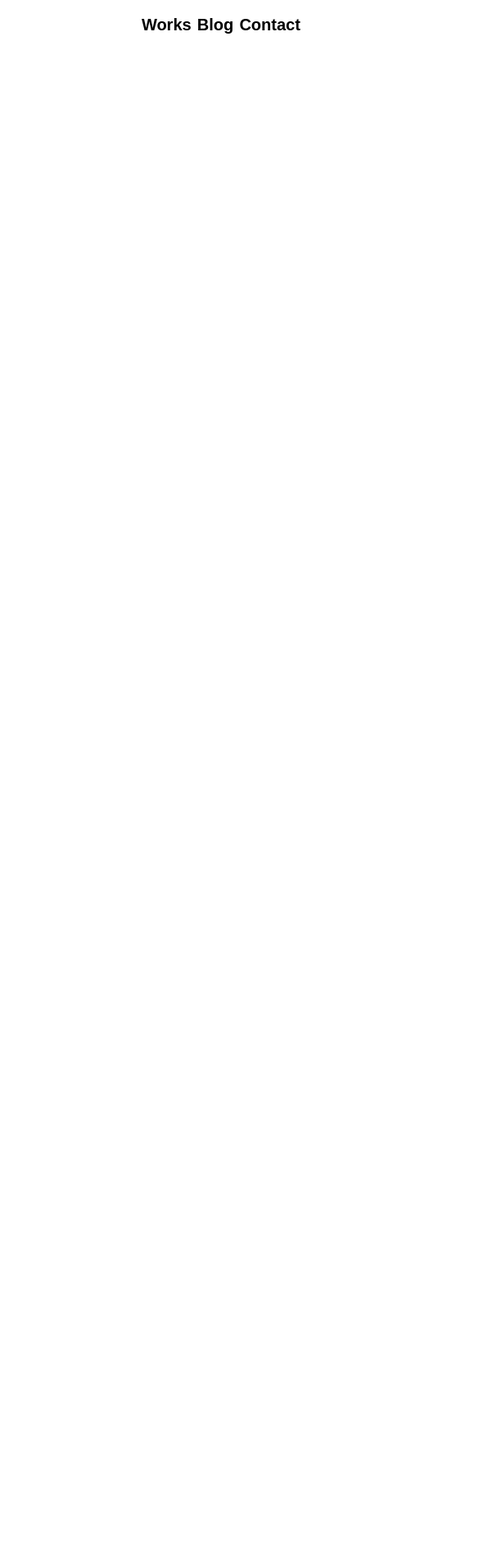
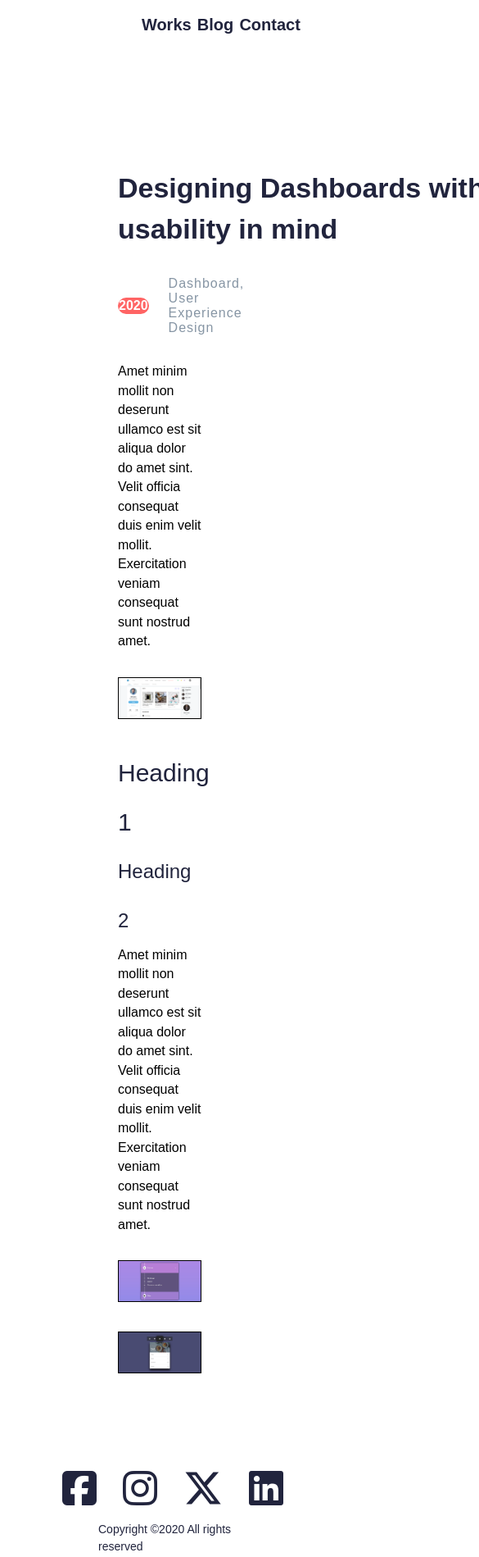
Before and after one commit to GYPNOSIS/my-portfolio, a plain HTML site: page index-4.html in a window 390 px wide. Shown: the top 1899 px of the page at 82% size, 585 px wide, since content can reach past the window. Before the commit the page ends 844 px from the top, so only its background shows below. Drawn offline with Linux system fonts and the light colour scheme.

Commit message:
first comment

```diff
--- a/css/style.css
+++ b/css/style.css
@@ -34,10 +34,14 @@ nav
 }
 .nav-item a
 {
-    color: var(--qora);
+    color: var(--coll);
     font-weight: 700;
     font-size: 20px;
     line-height: 29.38px;
+}
+.nav-item a:focus
+{
+    color: var(--button);
 }
 .autor-box
 {
@@ -215,6 +219,7 @@ section
     padding: 1px;
     width: 50px;
     text-align: center;
+    font-weight: 900;
 }
 .data-box h5
 {
@@ -343,3 +348,94 @@ footer
 {
     margin-top: 5rem;
 }
+
+
+.container
+{
+    width: 100%;
+    padding: 9rem;
+    padding-top: 3rem;
+    padding-bottom: 1rem;
+}
+
+.dashboard
+{
+    width: 100%;
+    margin-top: 6rem;
+}
+.dashboard h1
+{
+    font-weight: 700;
+    font-size: 34px;
+    margin-right: 60%;
+    line-height: 49.94px;
+    width: 506px;
+    color: var(--coll);
+}
+.data-box
+{
+    width: 100%;
+    display: flex;
+    justify-content: start;
+    margin-top: 2rem;
+    margin-bottom: 2rem;
+}
+.data-box .ss
+{
+    background-color: var(--button);
+    color: var(--oq);
+    border-radius: 10px;
+    padding: 1px;
+    width: 50px;
+    text-align: center;
+    font-weight: 900;
+    margin-right: 1.5rem;
+}
+.pi
+{
+    font-weight: 400;
+    line-height: 23.5px;
+}
+.dashboard-images img
+{
+    width: 100%;
+    margin-top: 2rem;
+    border: 1px solid var(--qora);
+}
+.heading-text
+{
+    margin-top: 2rem;
+}
+.heading-text h1
+{
+    line-height: 60px;
+    font-size: 30px;
+    font-weight: 500;
+    color: var(--coll);
+}
+.heading-text h2
+{
+    line-height: 60px;
+    font-size: 24px;
+    font-weight: 500;
+    color: var(--coll);
+}
+.heading-text p
+{
+    line-height: 23.5px;
+    font-weight: 400;
+    color: var(--qora);
+}
+.footer
+{
+    padding: 1rem;
+}
+
+
+@media only screen and (max-width: 600px)
+{
+    header
+    {
+        width: 100%;
+    }
+}
--- a/index-4.html
+++ b/index-4.html
@@ -9,11 +9,45 @@
 </head>
 <body>
     <nav>
-        <div class="nav-item"><a href="">Works</a></div>
-        <div class="nav-item"><a href="">Blog</a></div>
-        <div class="nav-item"><a href="">Contact</a></div>
+        <div class="nav-item"><a href="./index.html">Works</a></div>
+        <div class="nav-item"><a href="./index-2.html">Blog</a></div>
+        <div class="nav-item"><a href="#">Contact</a></div>
     </nav>
 
+     <div class="container">
+        <div class="dashboard"><h1>Designing Dashboards with <br>usability in mind</h1></div>
+
+        <div class="data-box">
+            <span class="ss">2020</span>
+            <h5>Dashboard, User Experience Design</h5>
+        </div>
+
+        <div class="pi"><p>Amet minim mollit non deserunt ullamco est sit aliqua dolor do amet sint. Velit officia <br>consequat duis enim velit mollit. Exercitation veniam consequat sunt nostrud amet.</p></div>
+
+        <div class="dashboard-images"><img src="./images/image.png" alt=""></div>
+
+        <div class="heading-text">
+            <h1>Heading 1</h1>
+            <h2>Heading 2</h2>
+            <p>Amet minim mollit non deserunt ullamco est sit aliqua dolor do amet sint. Velit officia <br>consequat duis enim velit mollit. Exercitation veniam consequat sunt nostrud amet.</p>
+        </div>
+
+        <div class="dashboard-images"><img src="./images/photo_5409295766834502567_w.jpg" alt=""></div>
+        <div class="dashboard-images"><img src="./images/photo_5409295766834502571_w.jpg" alt=""></div>
+     </div>
+
+     <footer class="footer-4">
+
+        <div class="social__media">
+            <div class="socil__media-child"><i class="fa-brands fa-square-facebook"></i></div>
+            <div class="socil__media-child"><i class="fa-brands fa-instagram"></i></div>
+            <div class="socil__media-child"><i class="fa-brands fa-x-twitter"></i></div>
+            <div class="socil__media-child"><i class="fa-brands fa-linkedin"></i></div>
+        </div>
+
+        <div class="design"><p>Copyright ©2020 All rights reserved </p></div>
+
+    </footer>
 
 </body>
 </html>
```
Also changed, not shown: index-2.html (+3 -3 lines), index-3.html (+1 -1 lines), index.html (+4 -4 lines), images/Rectangle 4.png (added), images/Rectangle 5.png (added), images/Rectangle 6.png (added), images/image.png (added), images/photo_5409295766834502567_w.jpg (added), images/photo_5409295766834502571_w.jpg (added).
